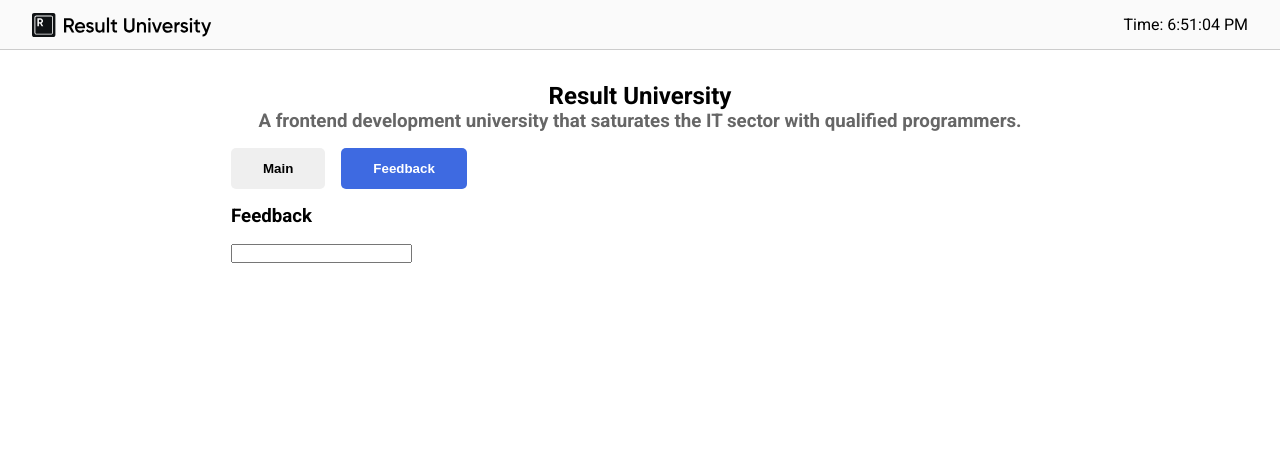
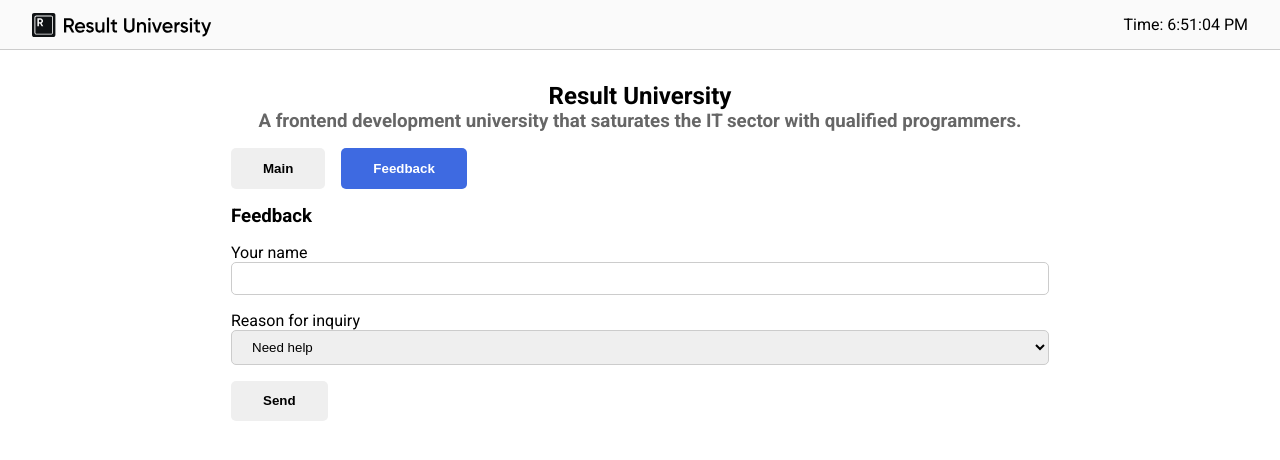
Before and after one commit to eduard7mar/react-test-2612, a React (Vite) app: page / in a window 1280 px wide. Both pictures are taken after a click on the button "Feedback". Shown: the top 460 px of the page. Built offline with nearby package versions, Linux system fonts and the light colour scheme.

Commit message:
added form

```diff
--- a/src/components/FeedbackSection.jsx
+++ b/src/components/FeedbackSection.jsx
@@ -1,10 +1,41 @@
+import { useState } from "react";
+import Button from "./Button/Button";
+
 export default function FeedbackSection() {
+  const [name, setName] = useState("");
+  const [reason, setReason] = useState("help");
+
+  function handleNameChange(event) {
+    setName(event.target.value);
+  }
+
   return (
     <section>
       <h3>Feedback</h3>
 
       <form action="">
-        <input type="text" />
+        <label htmlFor="name">Your name</label>
+        <input
+          type="text"
+          id="name"
+          className="control"
+          value={name}
+          onChange={handleNameChange}
+        />
+
+        <label htmlFor="reason">Reason for inquiry</label>
+        <select
+          id="reason"
+          className="control"
+          value={reason}
+          onChange={(event) => setReason(event.target.value)}
+        >
+          <option value="error">Error</option>
+          <option value="help">Need help</option>
+          <option value="suggest">Cooperation proposal</option>
+        </select>
+
+        <Button>Send</Button>
       </form>
     </section>
   );
--- a/src/components/Header/Header.jsx
+++ b/src/components/Header/Header.jsx
@@ -10,17 +10,17 @@
   align-items: center;
   border-bottom: 1px solid #ccc;
   background: #fafafa;
-`
+`;
 
 export default function Header() {
   const [now, setNow] = useState(new Date());
 
   setInterval(() => setNow(new Date()), 1000);
 
-    return(
+  return (
     <HeaderContainer>
       <img src={logo} alt={"Result"} />
       <span>Time: {now.toLocaleTimeString()}</span>
     </HeaderContainer>
-    )
+  );
 }
--- a/src/index.css
+++ b/src/index.css
@@ -42,5 +42,9 @@
 }
 
 .control {
-
+  border: 1px solid #ccc;
+  border-radius: 5px;
+  padding: 0.5rem 1rem;
+  width: 100%;
+  margin-bottom: 1rem;
 }
```
Lines whose indentation alone changed are shown as unchanged.
